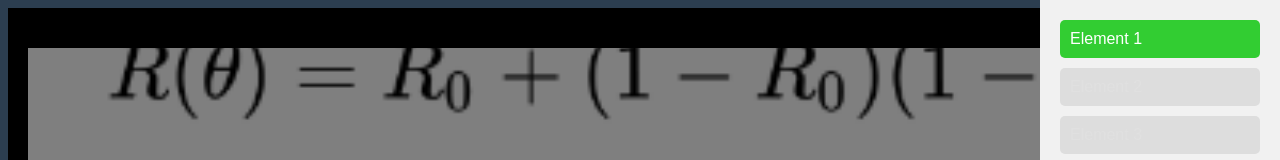
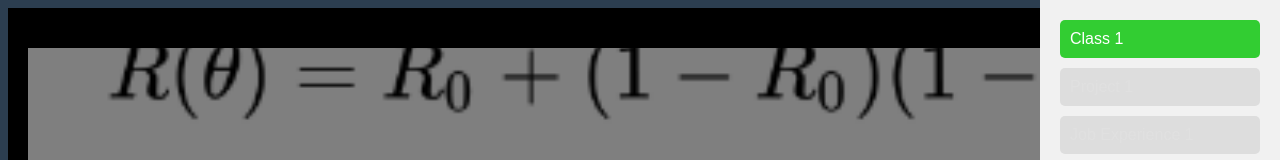
Before and after one commit to sidereior/cosc10-website, a Vue app: page / in a window 1280 px wide. Shown: the top 160 px of the page. Built offline with nearby package versions, Linux system fonts and the light colour scheme.

Commit message:
fixed titles

```diff
--- a/src/App.vue
+++ b/src/App.vue
@@ -10,9 +10,10 @@
         :imageSrc="item.imageSrc"
         :imagePosition="(index % 2 === 0) ? 'left' : 'right'"
         :parallaxBackground="item.parallaxBackground"
+        @item-selected="setCurrentElement"
       />
     </div>
-    <Timeline :currentElement="currentElement" />
+    <Timeline :currentElement="currentElement" :titles="titles" />
   </div>
 </template>
 
@@ -49,10 +50,13 @@ export default {
           parallaxBackground: require('@/assets/job1.png'),
         },
       ],
+      titles: [],
     };
   },
   mounted() {
-    window.addEventListener('scroll', this.handleScroll);
+    this.setTitles();
+  this.handleScroll();
+  window.addEventListener('scroll', this.handleScroll);
   },
   unmounted() {
     window.removeEventListener('scroll', this.handleScroll);
@@ -71,7 +75,13 @@ export default {
           break;
         }
       }
-    }
+    },
+    setTitles() {
+      this.titles = this.items.map(item => item.title);
+    },
+    setCurrentElement(title) {
+      this.currentElement = this.items.findIndex(item => item.title === title) + 1;
+    },
   },
 };
 </script>
@@ -101,7 +111,7 @@ body::-webkit-scrollbar {
 
 .list-item {
   width: 100vw;
-  height: 500px;
+  height: 700px;
   display: flex;
   align-items: center;
   margin: 20px 0;
@@ -123,10 +133,16 @@ body::-webkit-scrollbar {
   overflow: hidden;
 }
 
+
 .list-item {
+  width: 100vw;
+  height: 500px;
   display: flex;
   align-items: center;
-  margin-bottom: 20px;
+  margin: 20px 0;
+  position: relative;
+  overflow: hidden;
+  transition: transform 0.3s ease-in-out; /* Add this line */
 }
 
 .text {
--- a/src/components/ListItem.vue
+++ b/src/components/ListItem.vue
@@ -19,8 +19,8 @@ export default {
     title: String,
     description: String,
     imageSrc: String,
-    imagePosition: String,
-    parallaxBackground: String,
+    imagePosition: String, // 'left' or 'right'
+    parallaxBackground: String, // Parallax background image URL
   },
   computed: {
     parallaxStyle() {
@@ -34,10 +34,7 @@ export default {
 };
 </script>
 
-
 <style>
-
-
 .text {
   background: rgba(0, 0, 0, 0.9);
   width: 60%;
@@ -51,6 +48,7 @@ export default {
   width: 40%;
   display: flex;
   justify-content: flex-end;
+  border: none;
 }
 
 .image img {
@@ -59,7 +57,6 @@ export default {
   border-radius: 10px;
   box-shadow: 2px 2px 4px rgba(0, 0, 0, 0.3);
 }
-
 
 h2 {
   font-size: 28px;
@@ -72,24 +69,23 @@ p {
   text-shadow: 2px 2px 4px rgba(0, 0, 0, 0.3);
 }
 
-
 .list-item {
   position: relative;
-  z-index: 0; /* Newly added */
+  z-index: 0;
 }
 
 .content {
   position: relative;
-  z-index: 2; /* Modified */
+  z-index: 2;
 }
 
 .parallax-overlay {
-  background: rgba(0, 0, 0, 0.5); /* Overlay with black and 50% transparency */
+  background: rgba(0, 0, 0, 0.5);
   position: absolute;
   top: 0;
   left: 0;
   width: 100%;
   height: 100%;
-  z-index: 1; /* Modified */
+  z-index: 1;
 }
 </style>
--- a/src/components/Timeline.vue
+++ b/src/components/Timeline.vue
@@ -1,28 +1,27 @@
 <template>
   <div class="timeline">
     <div
-      v-for="element in elements"
-      :key="element.id"
-      :class="{ 'timeline-node': true, 'current-node': element.id === currentElement }"
+      v-for="(title, index) in titles"
+      :key="index"
+      :class="{ 'timeline-node': true, 'current-node': (index + 1) === currentElement }"
     >
-      {{ element.label }}
+      {{ title }}
     </div>
   </div>
 </template>
 
 <script>
 export default {
-  data() {
-    return {
-      elements: [
-        { id: 1, label: 'Element 1' },
-        { id: 2, label: 'Element 2' },
-        { id: 3, label: 'Element 3' },
-        // Add more elements as needed
-      ],
-    };
+  props: {
+    currentElement: {
+      type: Number,
+      required: true,
+    },
+    titles: {
+      type: Array,
+      required: true,
+    },
   },
-  props: ['currentElement'],
 };
 </script>
 
```
